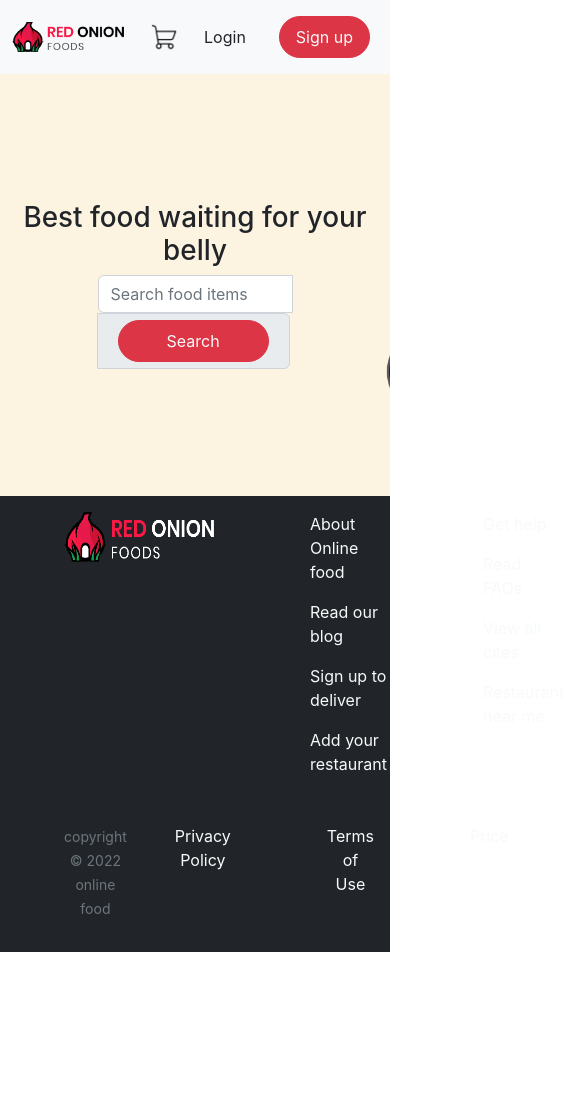
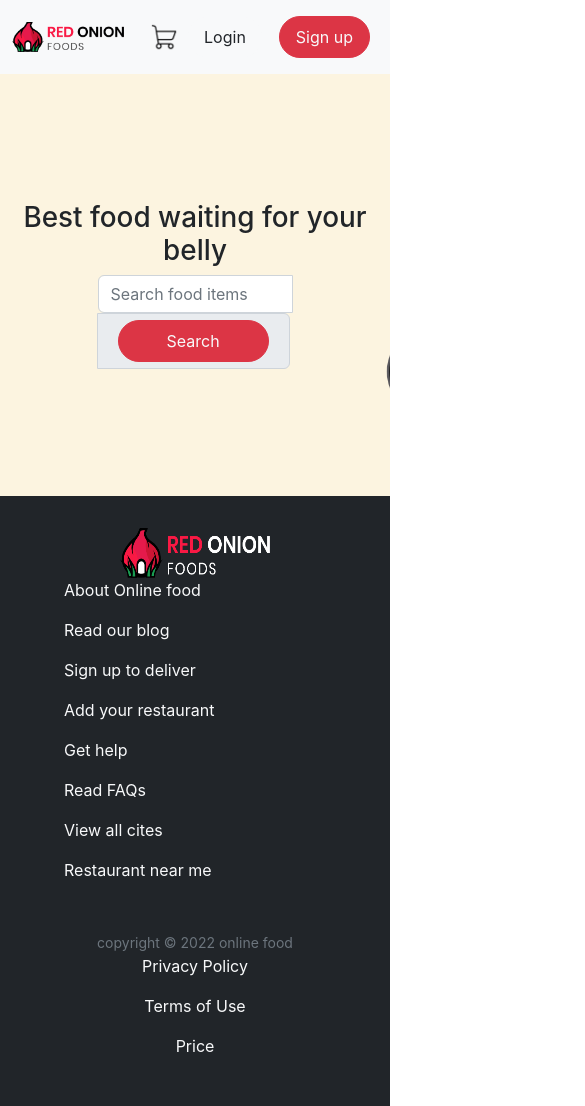
Before and after one commit to mostakshahariyar/red-onione-site, a React (Create React App) app: page / in a window 390 px wide. Shown: the top 1106 px of the page, 585 px wide, since content can reach past the window. Before the commit the page ends 952 px from the top, so only its background shows below. Built offline with nearby package versions, Linux system fonts and the light colour scheme.

Commit message:
resposive done

```diff
--- a/src/component/Footer/Footer.js
+++ b/src/component/Footer/Footer.js
@@ -4,8 +4,8 @@ import logo from '../../image/logo.png'
 const Footer = () => {
         return (
                 <div className="bg-dark p-3">
-                       <div className="d-flex mx-5 justify-content-between pb-3">
-                                <div className='me-5'>
+                       <div className="d-md-flex d-block mx-md-5 mx-0 justify-content-between pb-3">
+                                <div className='me-md-5 pt-3 pt-md-0'>
                                         <img src={logo}
                                          alt="logo this site"
                                          width="150"
@@ -14,7 +14,7 @@ const Footer = () => {
                                         style={{cursor:'pointer'}}
                                          />
                                 </div>
-                                <div className="d-flex justify-content-between">
+                                <div className="d-md-flex d-block justify-content-between">
                                         <div className='text-light px-5 text-start'>
                                                 <p>About Online food</p>
                                                 <p>Read our blog</p>
@@ -29,12 +29,12 @@ const Footer = () => {
                                         </div>
                                 </div>
                        </div>
-                        <div className="d-flex justify-content-between mx-5 py-3">
+                        <div className="d-md-flex d-block mx-0 justify-content-between mx-md-5 py-3">
                                 <div>
                                         <small className='text-secondary'>copyright © 2022 online food</small>
                                 </div>
                                 <div className="">
-                                        <div className="d-flex text-light">
+                                        <div className="d-md-flex d-block text-light">
                                                 <p className='mx-5'>Privacy Policy</p>
                                                 <p className='mx-5'>Terms of Use</p>
                                                 <p className='mx-5'>Price</p>
```
